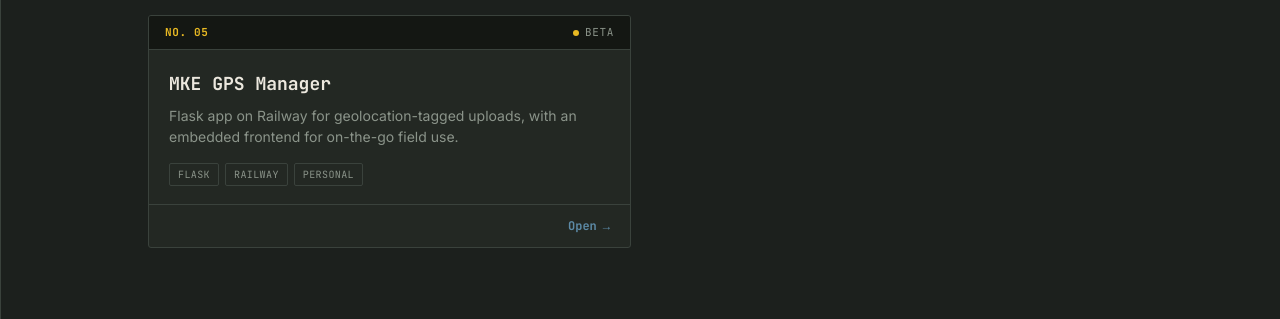
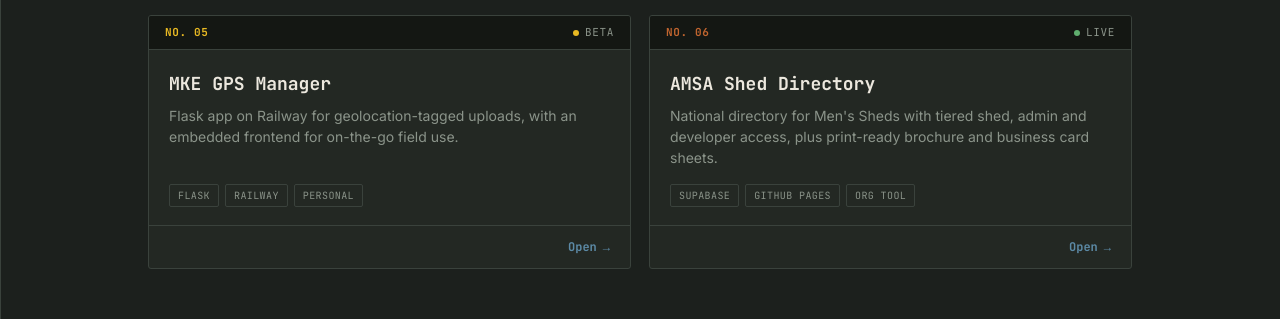
Before and after one commit to murrayels-sudo/murrayels-sudo.github.io, a plain HTML site: page index.html in a window 1280 px wide. Shown: the part 1224-1543 px from the top of the page. Drawn offline with Linux system fonts and the light colour scheme.

Commit message:
Add files via upload

```diff
--- a/index.html
+++ b/index.html
@@ -446,6 +446,28 @@
         </div>
       </div>
 
+<div class="card org">
+        <div class="card-tab">
+          <span class="catno">NO. 06</span>
+          <span class="status"><span class="led"></span>Live</span>
+        </div>
+        <div class="card-body">
+          <h3>AMSA Shed Directory</h3>
+          <p>National directory for Men's Sheds with tiered shed, admin and developer
+             access, plus print-ready brochure and business card sheets.</p>
+          <div class="tags">
+            <span class="tag">Supabase</span>
+            <span class="tag">GitHub Pages</span>
+            <span class="tag">Org tool</span>
+          </div>
+        </div>
+        <div class="card-footer">
+          <span></span>
+          <a class="open-link" href="https://murrayels-sudo.github.io/amsa/" target="_blank">Open<span class="arrow">→</span></a>
+        </div>
+      </div>
+
+
     </div>
   </section>
 
```
